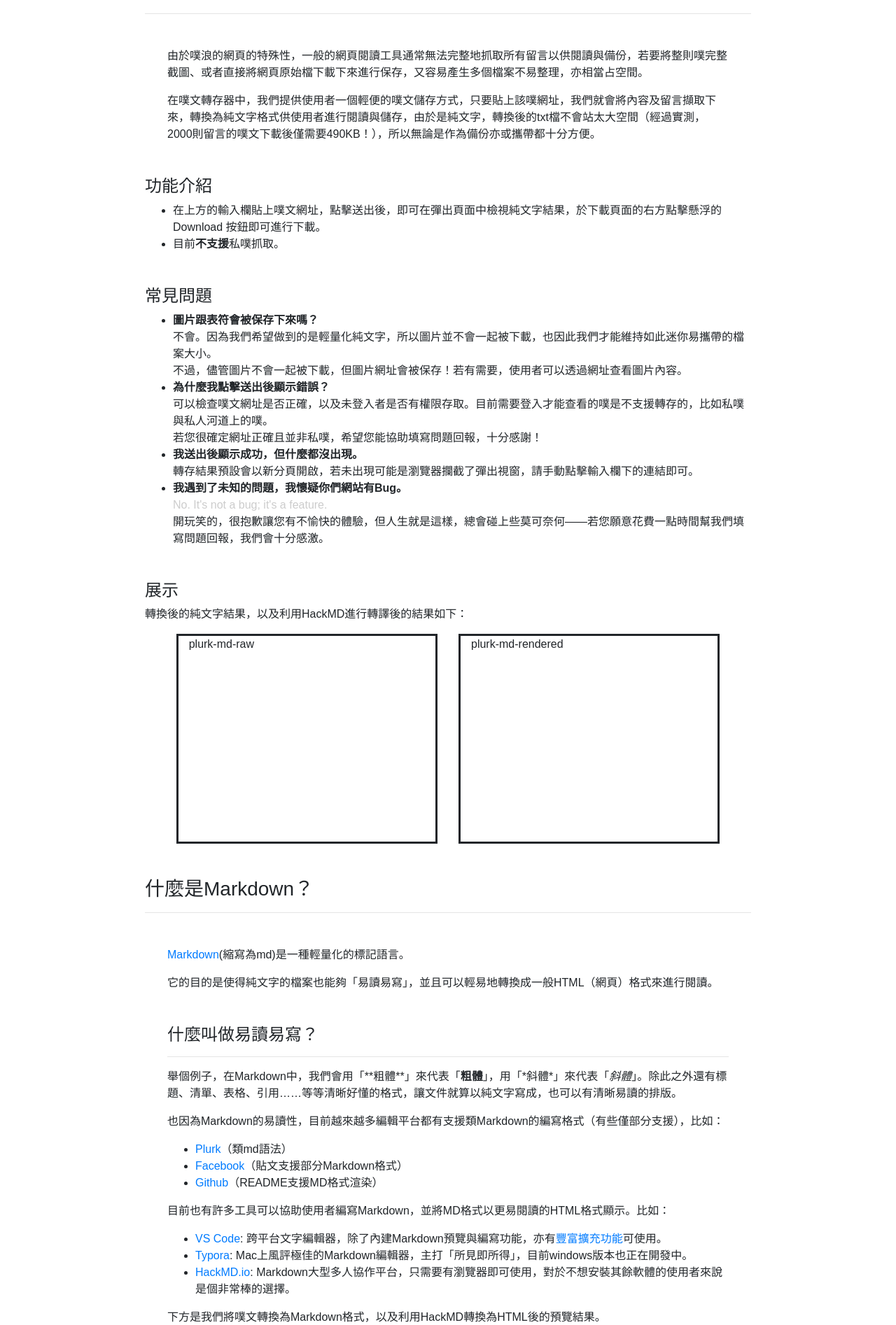
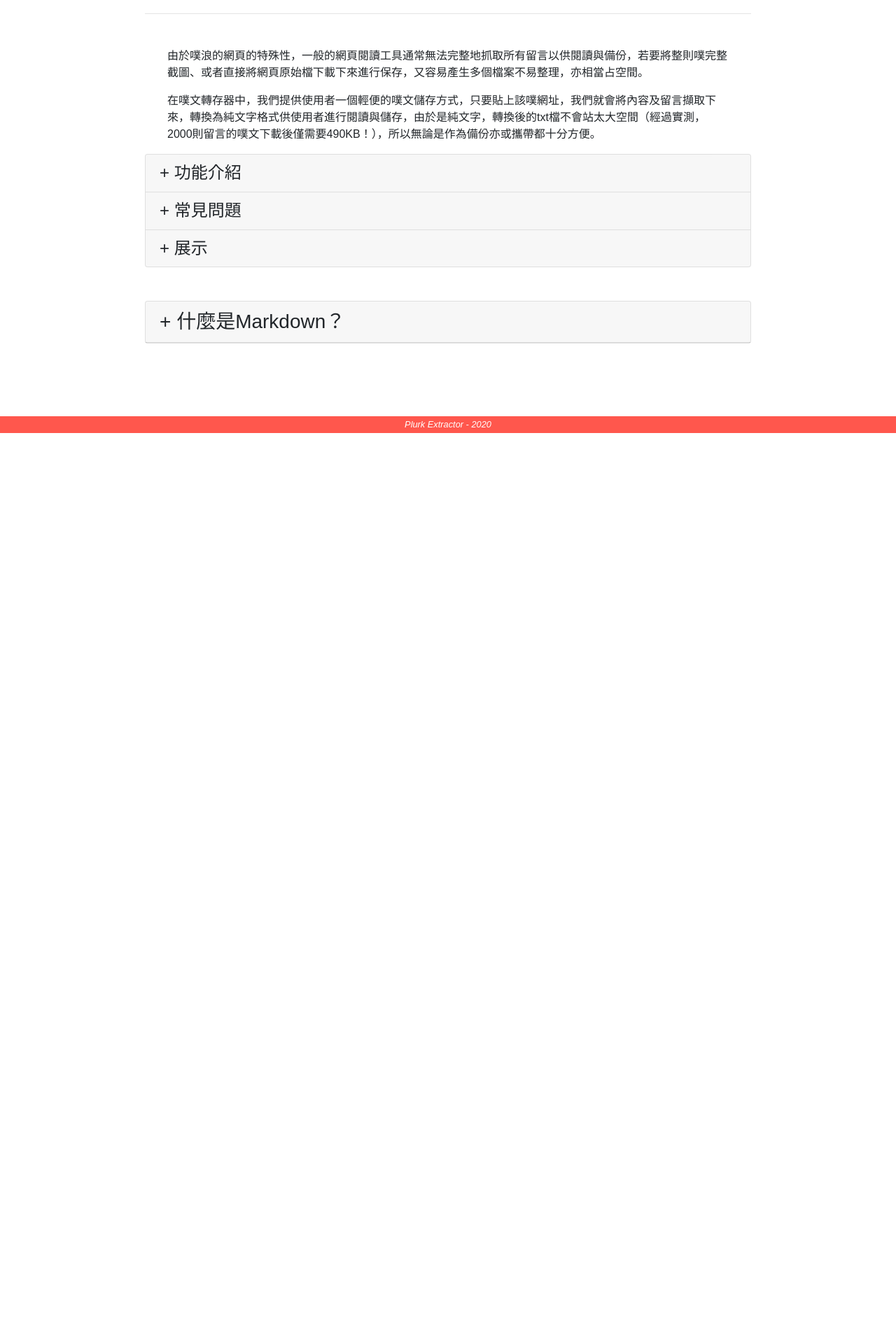
Before and after one commit to cloudewu/Plurk-Downloader, a Flask app: page / in a window 1280 px wide. Shown: the part 577-2471 px from the top of the page at 70% size. After the commit the page ends 1196 px from the top, so only its background shows below. Run offline with Flask 2, Linux system fonts and the light colour scheme; some libraries are stand-ins or nearby versions.

Commit message:
collect long long boring content into collaspable block

```diff
--- a/static/style/index.css
+++ b/static/style/index.css
@@ -74,6 +74,17 @@ p {
 	margin-top: 3rem;
 }
 
+/* for collapsable cards */
+.card-header .title {
+	margin: 0rem;
+}
+.title[data-toggle="collapse"]::before {
+	content: ' - ';
+}
+.title.collapsed[data-toggle="collapse"]::before {
+	content: ' + ';
+}
+
 .text-ps {
 	color: rgb(100, 100, 100);
 	font-size: 0.8em;
@@ -82,6 +93,12 @@ p {
 
 .text-dim {
 	color: #ccc;
+}
+
+/*--- MD intro ---*/
+.md-intro-content {
+	margin-top: 1rem;
+	margin-bottom: 1rem;
 }
 
 /*-- input form --*/
--- a/templates/index.html
+++ b/templates/index.html
@@ -81,15 +81,23 @@
 				<p>由於噗浪的網頁的特殊性，一般的網頁閱讀工具通常無法完整地抓取所有留言以供閱讀與備份，若要將整則噗完整截圖、或者直接將網頁原始檔下載下來進行保存，又容易產生多個檔案不易整理，亦相當占空間。</p>
 				<p>在噗文轉存器中，我們提供使用者一個輕便的噗文儲存方式，只要貼上該噗網址，我們就會將內容及留言擷取下來，轉換為純文字格式供使用者進行閱讀與儲存，由於是純文字，轉換後的txt檔不會站太大空間（經過實測，2000則留言的噗文下載後僅需要490KB！），所以無論是作為備份亦或攜帶都十分方便。</p>
 			</div>
-			<div>
-				<h4 class="title">功能介紹</h4>
+			<div class="accordion">
+				<div class="card">
+					<div class="card-header">
+						<h4 class="title collapsed" data-toggle="collapse" data-target="#intro-usage" aria-expanded="false" aria-controls="intro-usage">功能介紹</h4>
+					</div>
+					<div class="card-body collapse" id="intro-usage">
 						<ul>
 							<li>在上方的輸入欄貼上噗文網址，點擊送出後，即可在彈出頁面中檢視純文字結果，於下載頁面的右方點擊懸浮的 Download 按鈕即可進行下載。</li>
 							<li>目前<b>不支援</b>私噗抓取。</li>
 						</ul>
 					</div>
-			<div>
-				<h4 class="title">常見問題</h4>
+				</div>
+				<div class="card">
+					<div class="card-header">
+						<h4 class="title collapsed" data-toggle="collapse" data-target="#intro-faq" aria-expanded="false" aria-controls="intro-faq">常見問題</h4>
+					</div>
+					<div class="card-body collapse" id="intro-faq">
 						<ul>
 							<li><b>圖片跟表符會被保存下來嗎？</b><br/>不會。因為我們希望做到的是輕量化純文字，所以圖片並不會一起被下載，也因此我們才能維持如此迷你易攜帶的檔案大小。<br/>不過，儘管圖片不會一起被下載，但圖片網址會被保存！若有需要，使用者可以透過網址查看圖片內容。</li>
 							<li><b>為什麼我點擊送出後顯示錯誤？</b><br/>可以檢查噗文網址是否正確，以及未登入者是否有權限存取。目前需要登入才能查看的噗是不支援轉存的，比如私噗與私人河道上的噗。<br/>若您很確定網址正確且並非私噗，希望您能協助填寫問題回報，十分感謝！</li>
@@ -97,8 +105,12 @@
 							<li><b>我遇到了未知的問題，我懷疑你們網站有Bug。</b><br/><span class="text-dim">No. It's not a bug; it's a feature.</span><br/>開玩笑的，很抱歉讓您有不愉快的體驗，但人生就是這樣，總會碰上些莫可奈何——若您願意花費一點時間幫我們填寫問題回報，我們會十分感激。</li>
 						</ul>
 					</div>
-			<div>
-				<h4 class="title">展示</h4>
+				</div>
+				<div class="card">
+					<div class="card-header">
+						<h4 class="title collapsed" data-toggle="collapse" data-target="#intro-demo" aria-expanded="false" aria-controls="intro-demo">展示</h4>
+					</div>
+					<div class="card-body collapse" id="intro-demo">
 						<p>轉換後的純文字結果，以及利用HackMD進行轉譯後的結果如下：</p>
 						<div class="row justify-content-center" id="result-preview-box">
 							<div class="col col-5" id="result-preview-1" style="border:solid; height:300px;">plurk-md-raw</div>
@@ -107,12 +119,16 @@
 						</div>
 					</div>
 				</div>
+			</div>
+		</div>
 
 		<!-- Markdown introduction -->
-		<div class="content" id="md-intro">
-			<h3 class="title">什麼是Markdown？</h3>
-			<hr/>
-			<div class="intro">
+		<div class="content card" id="md-intro">
+			<div class="card-header">
+				<h3 class="title collapsed" data-toggle="collapse" data-target=".md-intro-content" aria-expanded="false" aria-controls="md-intro-content"> 什麼是Markdown？</h3>
+			</div>
+			<div class="md-intro-content collapse">
+				<div class="intro card-body">
 					<p><a href="https://markdown.tw/" target="_blank">Markdown</a>(縮寫為md)是一種輕量化的標記語言。</p>
 					<p>它的目的是使得純文字的檔案也能夠「易讀易寫」，並且可以輕易地轉換成一般HTML（網頁）格式來進行閱讀。</p>
 					<h4 class="title">什麼叫做易讀易寫？</h4>
@@ -132,7 +148,8 @@
 					</ul>
 					<p>下方是我們將噗文轉換為Markdown格式，以及利用HackMD轉換為HTML後的預覽結果。</p>
 				</div>
-			<div class="row justify-content-center" id="md-preview-box">
+			</div>
+			<div class="md-intro-content collapse row justify-content-center" id="md-preview-box">
 				<div class="col col-5" id="md-preview-1" style="border:solid; height:300px;">image-md-raw</div>
 				<div class="col-auto"></div>
 				<div class="col col-5" id="md-preview-2" style="border:solid; height:300px;">image-md-rendered</div>
```
Lines whose indentation alone changed are shown as unchanged.
